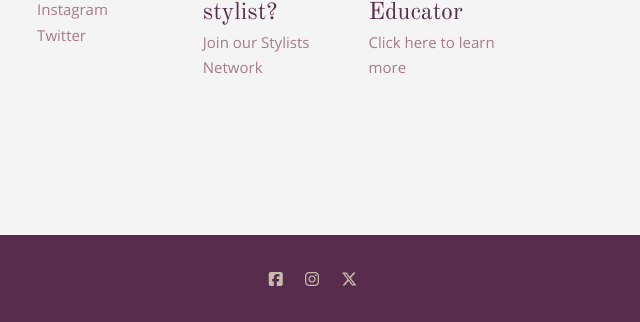
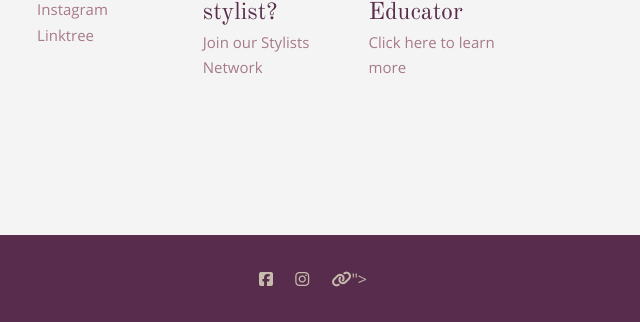
Before and after one commit to slob16/glambit, a plain HTML site: page index.html in a window 1280 px wide. Shown: the part 2194-2516 px from the top of the page, 327-967 px from the left. Drawn offline with Linux system fonts and the light colour scheme; files whose address does not match are found by name; a web font is replaced by a local one.

Commit message:
Update index.html

```diff
--- a/index.html
+++ b/index.html
@@ -409,7 +409,7 @@
                   <ul class="list-unstyled">
                     <li><a class="font-regular" href="https://www.facebook.com/share/1P1cuXGsab/?mibextid=wwXIfr" target="_blank">Facebook</a></li>
                     <li><a class="font-regular" href="https://www.instagram.com/myglambit" target="_blank">Instagram</a></li>
-                    <li><a class="font-regular" href="https://twitter.com/" target="_blank">Twitter</a></li>
+                    <li><a class="font-regular" href="https://linktr.ee/Myglambit" target="_blank">Linktree</a></li>
                   </ul>
                 </div>
 
@@ -501,8 +501,8 @@
                     </a>
                   </li>
                   <li>
-                    <a class="light" href="https://twitter.com/" target="_blank">
-                      <i class="fa-brands fa-x-twitter"></i>
+                    <a class="light" href="https://linktr.ee/Myglambit" target="_blank">
+                      <i class="fa-solid fa-link"></i>"></i>
                     </a>
                   </li>
                 </ul>
```
